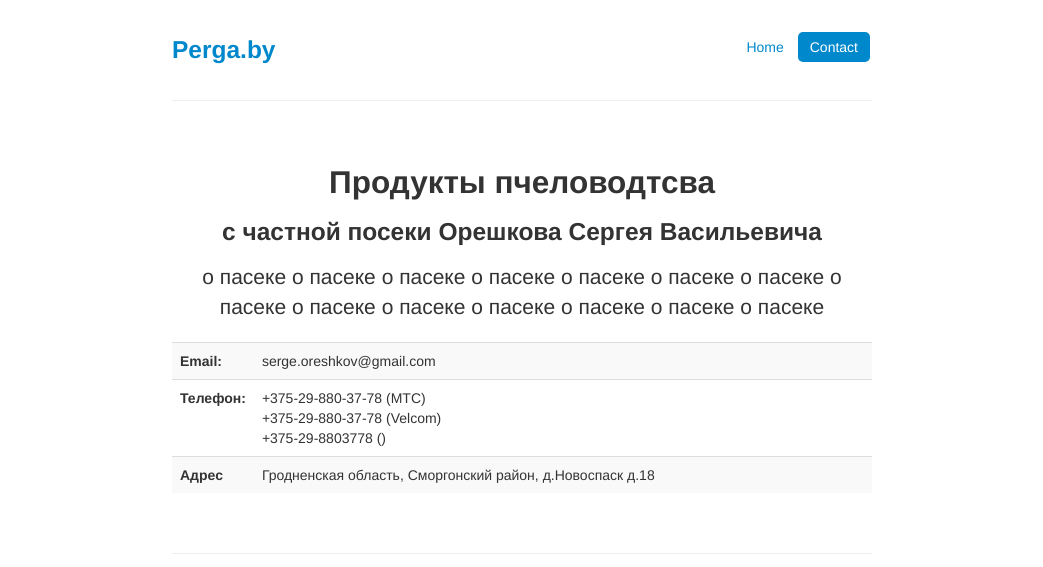
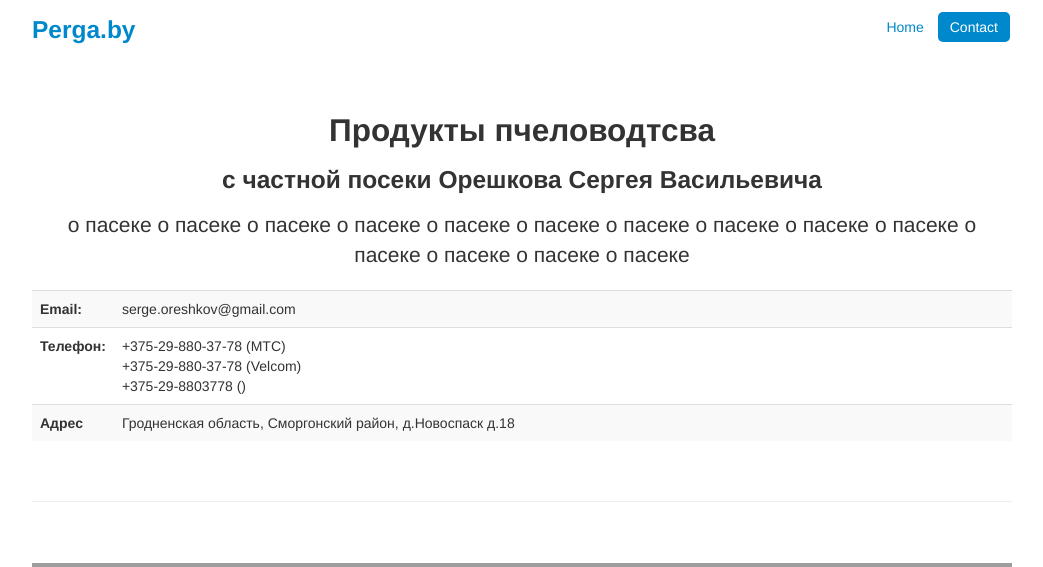
Before and after one commit to ivan24/father, a PHP site: page /contact.html in a window 1280 px wide. Shown: the top 567 px of the page, without its empty margins (118-1161 px from the left). Run offline with PHP 8.4, Linux system fonts and the light colour scheme; some libraries are stand-ins or nearby versions; grey boxes are pictures that could not be loaded.

Commit message:
changed template

```diff
--- a/assets/css/style.css
+++ b/assets/css/style.css
@@ -1,31 +1,61 @@
+html,
 body {
-    padding-top: 20px;
-    padding-bottom: 40px;
+    height: 100%;
+    /* The html and body elements cannot have any padding or margin. */
 }
 
-/* Custom container */
-.container-narrow {
-    margin: 0 auto;
-    max-width: 700px;
+/* Wrapper for page content to push down footer */
+#wrap {
+    min-height: 100%;
+    height: auto !important;
+    height: 100%;
+    /* Negative indent footer by it's height */
+    margin: 0 auto -90px;
 }
-.container-narrow > hr {
-    margin: 30px 0;
-}
-
-/* Main marketing message and sign up button */
-.jumbotron {
+.about {
     margin: 60px 0;
     text-align: center;
 }
-.jumbotron h1 {
+.about h1 {
     font-size: 72px;
     line-height: 1;
 }
-.jumbotron .btn {
+.about .btn {
     font-size: 21px;
     padding: 14px 24px;
 }
+/* Set the fixed height of the footer here */
+#push,
+#footer {
+    height: 90px;
+}
+#footer {
+    background-color: #f5f5f5;
+}
 
+/* Lastly, apply responsive CSS fixes as necessary */
+@media (max-width: 767px) {
+    #footer {
+        margin-left: -20px;
+        margin-right: -20px;
+        padding-left: 20px;
+        padding-right: 20px;
+    }
+}
+
+
+
+/* Custom page CSS
+-------------------------------------------------- */
+/* Not required for template or sticky footer method. */
+
+.container {
+    width: auto;
+    max-width: 980px;
+}
+.container .credit {
+    margin: 20px 0;
+}
 /* Supporting marketing content */
 .marketing {
     margin: 60px 0;
--- a/contact.html
+++ b/contact.html
@@ -1,5 +1,6 @@
+
 <!DOCTYPE html>
-<html lang="ru">
+<html lang="en">
 <head>
     <meta charset="utf-8">
     <title>Пасека - Орешкова Сергея Васильевича</title>
@@ -43,8 +44,12 @@
 
 <body onload="initialize()">
 
-<div class="container-narrow">
 
+<!-- Part 1: Wrap all page content here -->
+<div id="wrap">
+
+    <!-- Begin page content -->
+    <div class="container">
         <div class="masthead">
             <ul class="nav nav-pills pull-right">
                 <li><a href="/">Home</a></li>
@@ -52,10 +57,7 @@
             </ul>
             <h3 class="muted"><a href="/">Perga.by</a></h3>
         </div>
-
-    <hr>
-
-    <div class="jumbotron">
+        <div class="about">
             <h2>Продукты пчеловодтсва</h2>
             <h3>с частной посеки Орешкова Сергея Васильевича</h3>
             <p class="lead">
@@ -82,21 +84,19 @@
 
         </div>
         <hr>
-</div> <!-- /container -->
+        <div class="row-fluid marketing">
+            <div  id="map_canvas" style="height:550px"></div>
+        </div>
+    </div>
+    <div id="push"></div>
+</div>
+
+<div id="footer">
     <div class="container">
-    <div class="row-fluid marketing">
-        <div class="span12" id="map_canvas" style="height:550px"></div>
+        <p class="muted credit">&copy; Орешков Сегей Васильевич 2013.</p>
+        <p class="muted credit">+375 29 435-45-545.</p>
     </div>
 </div>
 
-<div  class="container-narrow">
-    <hr>
-
-    <div class="footer">
-        <p>&copy; Орешков Сегей Васильевич 2013</p>
-    </div>
-
-</div> <!-- /container -->
-
 </body>
 </html>
```
Also changed, not shown: index.html (+18 -30 lines). Lines whose indentation alone changed are shown as unchanged.
